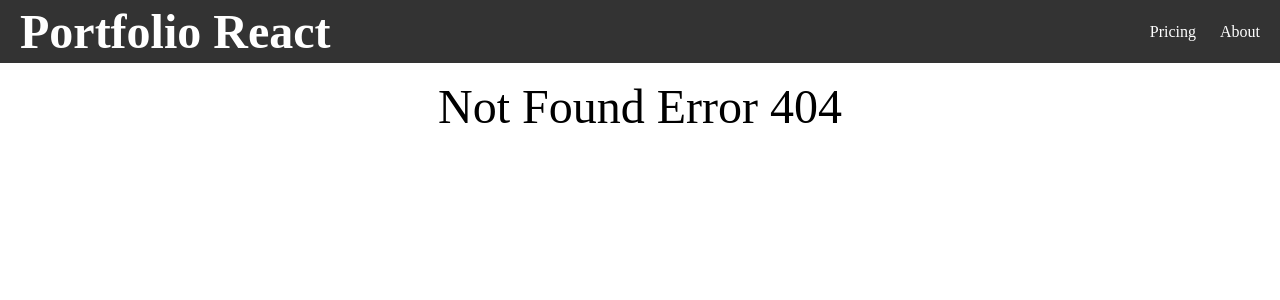
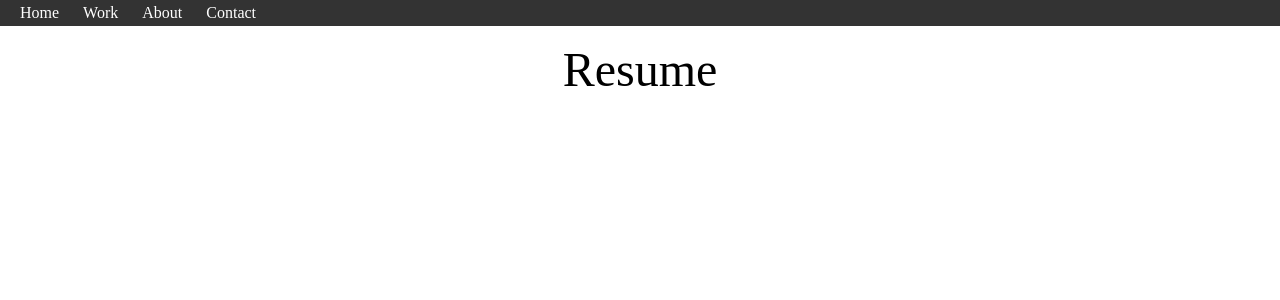
Before and after one commit to cdennis27/CezarPortfolioR, a React (Create React App) app: page /#/resume/7 in a window 1280 px wide. Before the commit this address had no page. Shown: the top 300 px of the page. Built offline with nearby package versions, Linux system fonts and the light colour scheme.

Commit message:
mod routes

```diff
--- a/src/App.js
+++ b/src/App.js
@@ -1,8 +1,10 @@
 import Navbar from './Navbar';
-import Pricing from './pages/Pricing';
+import Work from './pages/Work';
 import About from './pages/About';
 import NotFound from './pages/NotFound';
 import Home from './pages/Home';
+import Contact from './pages/Contact';
+import Resume from './pages/Resume';
 import { Route, Routes } from 'react-router-dom';
 
 
@@ -16,8 +18,11 @@ function App() {
   <div className="container">
   <Routes>
     <Route path="/" element={<Home />} />
-    <Route path="/pricing/:id" element={<Pricing />} />
+    <Route path="/home/:id" element={<Home />} />
+    <Route path="/work/:id" element={<Work />} />
     <Route path="/about/:id" element={<About />} />
+    <Route path="/contact/:id" element={<Contact />} />
+    <Route path="/resume/:id" element={<Resume />} />
     <Route path="*" element={<NotFound />} />
   </Routes>
   </div>
--- a/src/Navbar.js
+++ b/src/Navbar.js
@@ -4,11 +4,17 @@ export default function Navbar() {
     const path = window.location.pathname
 
     return <nav className="nav">
-        <Link to="/" className="site-title">Portfolio React</Link>
+
         <ul>
-            <CustomLink to={`/pricing`}>Pricing</CustomLink>
+            <CustomLink to={`/home`}>Home</CustomLink>
+
+            <CustomLink to={`/work`}>Work</CustomLink>
 
             <CustomLink to={`/about`}>About</CustomLink>
+
+            <CustomLink to={`/contact`}>Contact</CustomLink>
+
+            <CustomLink to={`/resume`}>Resume</CustomLink>
         </ul>
     </nav>
 }
@@ -16,17 +22,18 @@ export default function Navbar() {
 function CustomLink({ to, children, ... props}) {
 
     const resolvedPath = useResolvedPath(to)
-    //if end true, absolute path has to match
-    const isActive = useMatch({ path: resolvedPath.pathname, end: false})
 
-    const path = window.location.pathname
+    let isActive = useMatch({ path: resolvedPath.pathname, end: false})
 
-    console.log(path);
-    if (path === "/pricing/7") {
+    const path = window.location.hash
+
+    console.log(window.location.hash);
+    if (path === "#/") {
         id = 27;
     } else {
         id = 7;
     }
+
     console.log(id);
 
     return (
--- /dev/null
+++ b/src/pages/Contact.js
@@ -0,0 +1,7 @@
+import React from 'react'
+
+export default function Contact() {
+  return (
+    <div>Contact</div>
+  )
+}
--- /dev/null
+++ b/src/pages/Resume.js
@@ -0,0 +1,7 @@
+import React from 'react'
+
+export default function Resume() {
+  return (
+    <div>Resume</div>
+  )
+}
--- /dev/null
+++ b/src/pages/Work.js
@@ -0,0 +1,7 @@
+import React from 'react'
+
+export default function Work() {
+  return (
+    <div>Work</div>
+  )
+}
--- a/src/styles.css
+++ b/src/styles.css
@@ -49,6 +49,7 @@ body {
 
 .nav li.active {
     background-color: darkgray;
+    display: none !important;
 }
 
 .nav li:hover {
```
